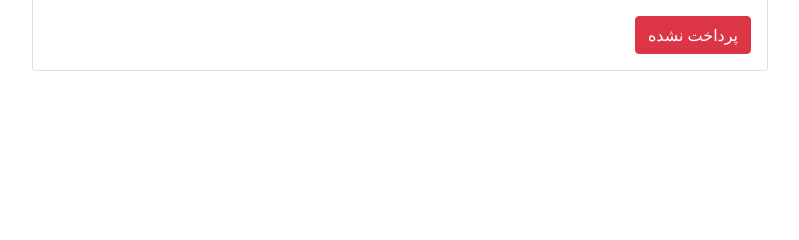
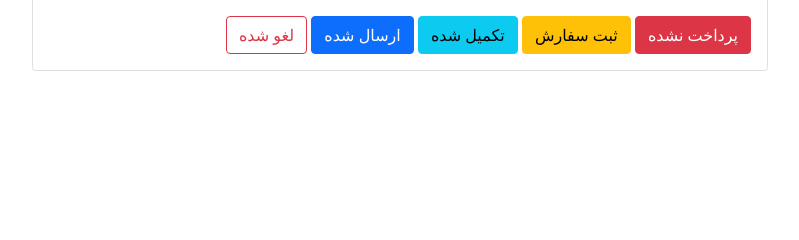
Before and after one commit to obeidarash/arshidipedia, a Django app: template sell/templates/invoice.html in a window 1280 px wide. Shown: the part 126-366 px from the top of the page, without its empty margins (240-1039 px from the left). Run offline with Django 4.2, Linux system fonts and the light colour scheme; the template is opened without the code that fills it, so the values that code supplies are empty; some libraries are stand-ins or nearby versions.

Commit message:
connet income to invoice

```diff
--- a/accounting/models.py
+++ b/accounting/models.py
@@ -2,10 +2,10 @@ import os
 from django.db import models
 from django.contrib.auth.models import User
 from contacts.models import Contact, Company
+from sell.models import Invoice
 from django.dispatch import receiver
 import uuid
 from django_jalali.db import models as jmodels
-
 
 CURRENCY = [
     ('IRR', 'Rial'),
@@ -184,6 +184,8 @@ class Income(models.Model):
                                         verbose_name="به حساب بانکی")
     from_contact = models.ForeignKey(Contact, null=True, blank=True, on_delete=models.CASCADE, verbose_name="شخص")
     from_company = models.ForeignKey(Company, null=True, blank=True, on_delete=models.CASCADE, verbose_name="شرکت")
+    invoice = models.ForeignKey(Invoice, null=True, blank=True, on_delete=models.CASCADE,
+                                     verbose_name="بابت فاکتور")
     comment = models.TextField(null=True, blank=True, verbose_name="توضیحات")
     objects = IncomeManager()
 
@@ -251,6 +253,7 @@ class Pay(models.Model):
     created = models.DateTimeField(auto_now_add=True)
     updated = models.DateTimeField(auto_now=True)
     objects = PayManager()
+
     # objects = jmodels.jManager()
 
     # todo: upload invoice
--- a/sell/models.py
+++ b/sell/models.py
@@ -7,6 +7,7 @@ class Invoice(models.Model):
     company = models.ForeignKey(Company, blank=True, null=True, on_delete=models.CASCADE, verbose_name='شرکت')
     date = models.DateField(null=False, blank=False, verbose_name="تاریخ")
     is_payed = models.BooleanField(default=False, verbose_name='پرداخت شده؟')
+    is_cancel = models.BooleanField(default=False, verbose_name='لغو شده؟')
     description = models.TextField(max_length=2048, null=True, blank=True, verbose_name='توضیحات')
     created = models.DateTimeField(auto_now_add=True)
     updated = models.DateTimeField(auto_now=True)
--- a/sell/templates/invoice.html
+++ b/sell/templates/invoice.html
@@ -83,6 +83,10 @@
                     {% else %}
                         <button class="btn btn-danger">پرداخت نشده</button>
                     {% endif %}
+                    <button class="btn btn-warning">ثبت سفارش</button>
+                    <button class="btn btn-info">تکمیل شده</button>
+                    <button class="btn btn-primary">ارسال شده</button>
+                    <button class="btn btn-outline-danger">لغو شده</button>
                 </div>
             </div>
         </div>
--- a/sell/views.py
+++ b/sell/views.py
@@ -9,7 +9,7 @@ def invoice(request, invoice_id):
     invoice_item = InvoiceItem.objects.filter(Invoice_id=invoice_id)
     count = 0
     for item in invoice_item:
-        count += item.price
+        count += item.quantity * item.price
     context = {
         'invoice': invoice,
         'invoice_item': invoice_item,
```
Also changed, not shown: sell/admin.py (+7 -1 lines), accounting/migrations/0018_income_invoice.py (added), sell/migrations/0007_invoice_is_cancel.py (added).
